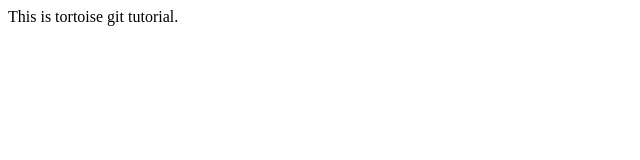
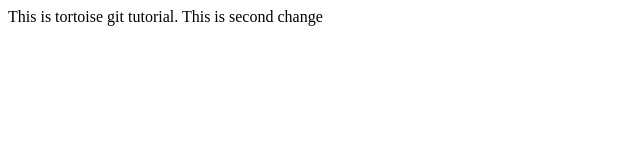
Before and after one commit to TESTJS2014/git.tortoise.tut, a plain HTML site: page WebContent/index.html in a window 1280 px wide. Shown: the whole page, without its empty margins (0-640 px from the left). Drawn offline with Linux system fonts and the light colour scheme.

Commit message:
second change

```diff
--- a/WebContent/index.html
+++ b/WebContent/index.html
@@ -6,5 +6,7 @@
 </head>
 <body>
 		This is tortoise git tutorial.
+
+		This is second change
 </body>
 </html>
```
